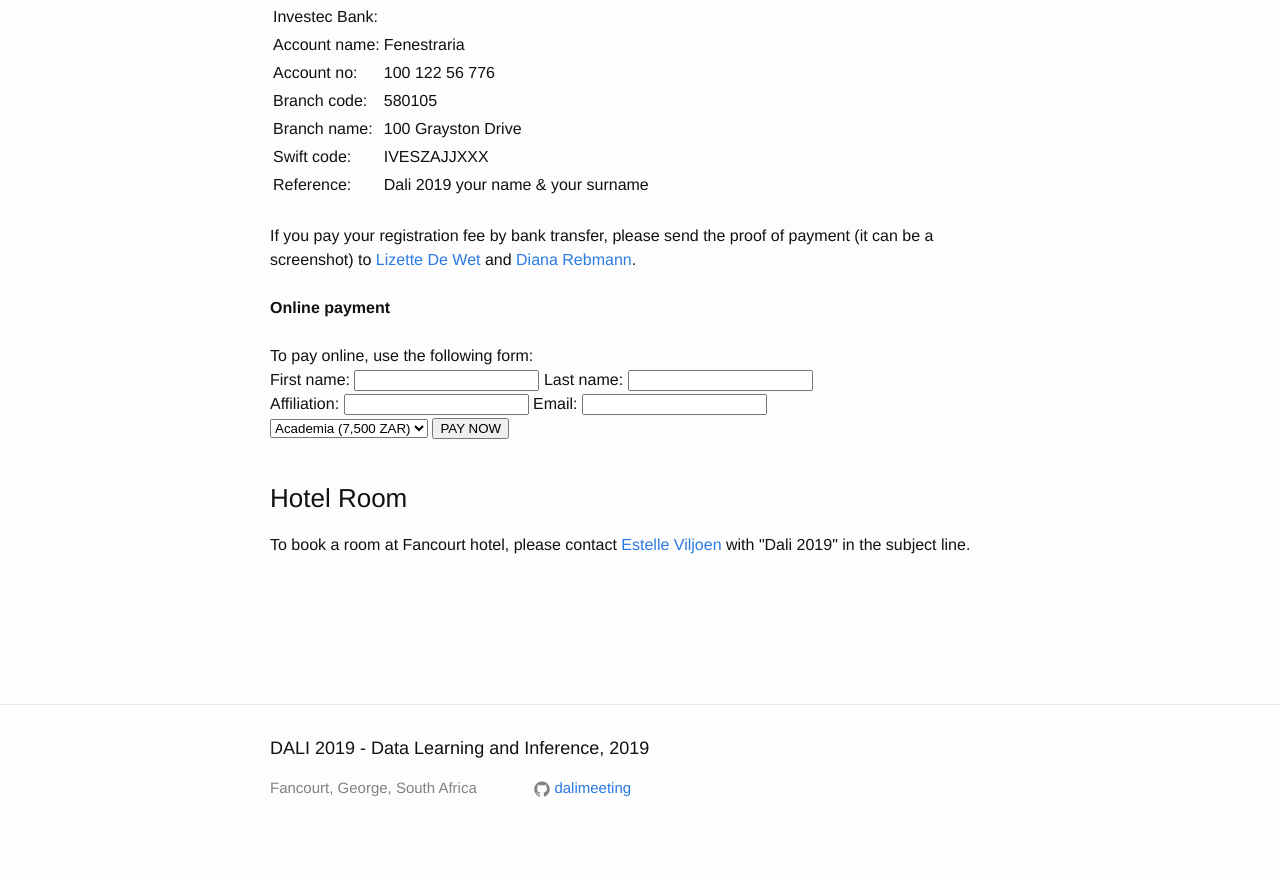
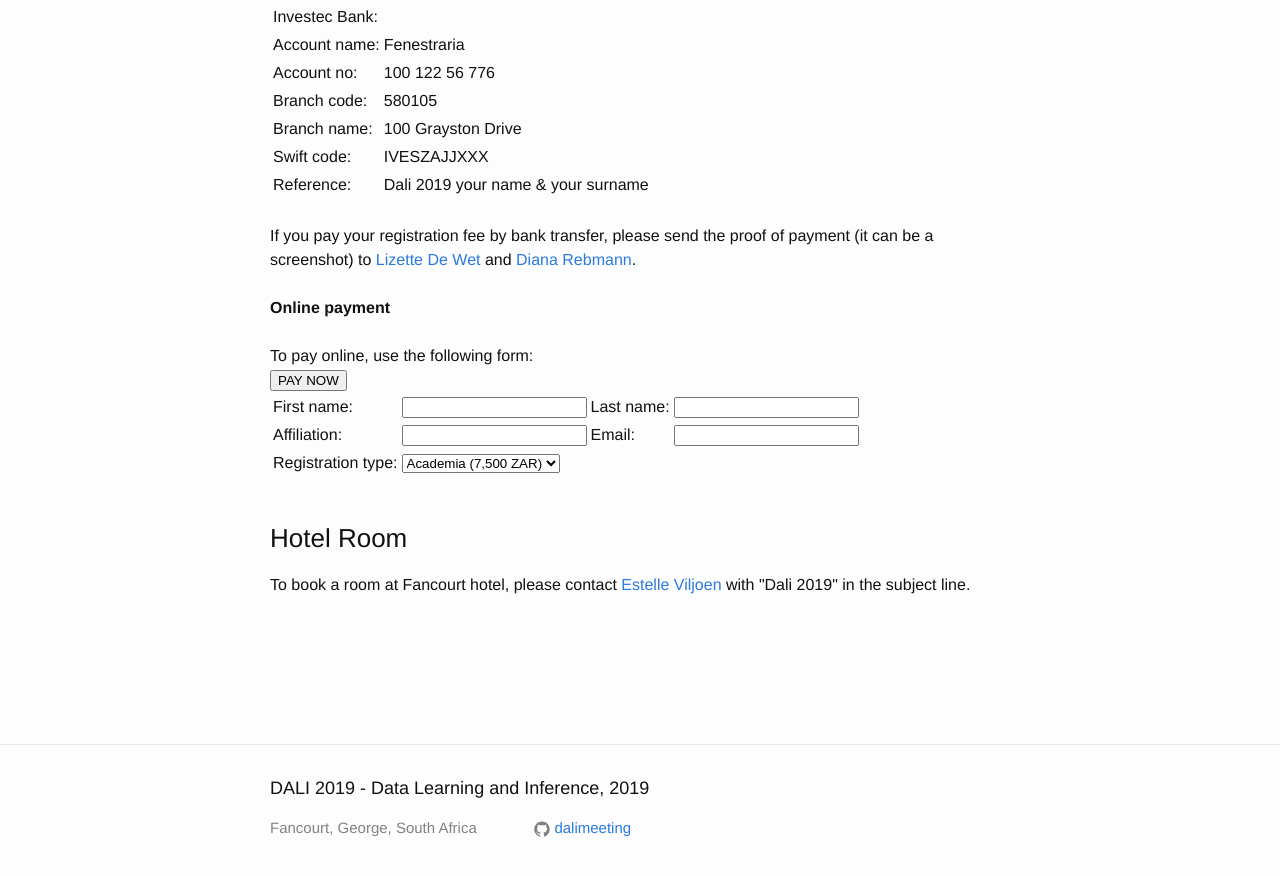
Before and after one commit to dalimeeting/dalimeeting.github.io, a Jekyll site: the page built from registration.html, in a window 1280 px wide and 900 px high, scrolled down 831 px. Shown: the top 876 px of the window. Built offline with Jekyll 4.4.1, drawn with Linux system fonts in a browser that asks for light colours.

Commit message:
Update registration.html

```diff
--- a/_layouts/registration.html
+++ b/_layouts/registration.html
@@ -30,17 +30,19 @@
   <strong>Online payment</strong>
   <br><br>
   To pay online, use the following form:
-
+  <br>
   <form name="form" id="form" method="POST" action="https://paynow.sagepay.co.za/site/paynow.aspx" target=”_blank”> <!---this is where you will POST too in a NEW WINDOW--->
-  First name: <input type="text" name="customerFirstname">
-  Last name: <input type="text" name="customerLastname"><br>
-  Affiliation: <input type="text" name="customerAffiliation">
-  Email: <input type="text" name="customerEmail"><br> <!---Card holders email address--->
-  <select name="customerType">
+  <table>
+  <tr><td>First name:</td><td><input type="text" name="customerFirstname"></td>
+    <td>Last name:</td><td><input type="text" name="customerLastname"></td></tr>
+  <tr><td>Affiliation:</td><td><input type="text" name="customerAffiliation"></td>
+  <td>Email:</td><td><input type="text" name="customerEmail"></td></tr> <!---Card holders email address--->
+  <tr><td>Registration type:</td><td><select name="customerType">
     <option value="academia">Academia (7,500 ZAR)</option>
     <option value="industry">Industry (10,000 ZAR)</option>
-  </select>
-  <input name="submit" type="submit" value="PAY NOW"> <!---Submit button--->
+  </select></td><td></td><td></td></tr>
+  <tr><input name="submit" type="submit" value="PAY NOW"></tr> <!---Submit button--->
+  </table>
   </form>
   </p>
 
```
